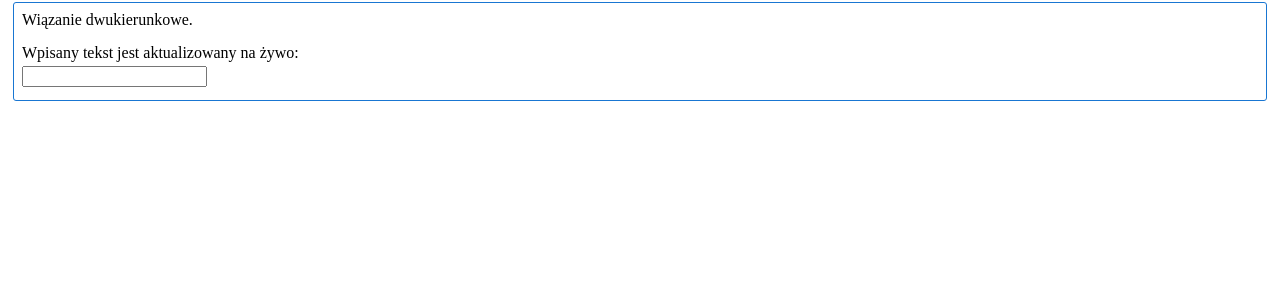
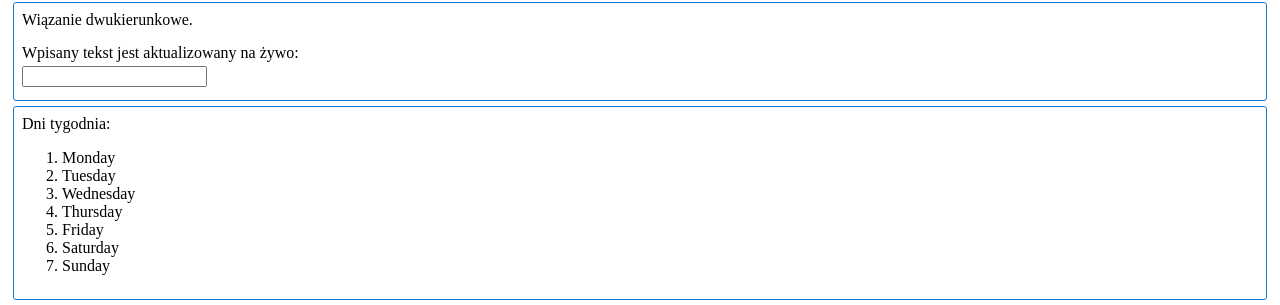
Before and after one commit to SzestKam/angular-first-combat, an Angular app: page / in a window 1280 px wide. Shown: the part 1098-1403 px from the top of the page. Before the commit the page ends 1207 px from the top, so only its background shows below. Built offline with nearby package versions, Linux system fonts and the light colour scheme.

Commit message:
Fixed. Filtering ENUM type

```diff
--- a/src/app/first-lesson/first-lesson.component.html
+++ b/src/app/first-lesson/first-lesson.component.html
@@ -47,3 +47,9 @@
   Wpisany tekst jest aktualizowany na żywo: <span class="msg">{{ my_msg }}</span><br/>
   <input type="text" [(ngModel)]="my_msg"/>
 </div>
+<div>
+  Dni tygodnia:
+  <ol>
+    <li *ngFor="let day of getWeek()">{{ day }}</li>
+  </ol>
+</div>
--- a/src/app/first-lesson/first-lesson.component.ts
+++ b/src/app/first-lesson/first-lesson.component.ts
@@ -45,6 +45,10 @@ export class FirstLessonComponent implements OnInit {
     alert('Yeap, you nailed it!');
   }
 
+  getWeek(): string[] {
+    return Object.values(WeekDayEnum).filter(value => typeof value === 'string') as string[];
+  }
+
   private static convertToDayName(dayNumber: number): string {
     return WeekDayEnum[dayNumber - 1].toUpperCase()
   }
```
